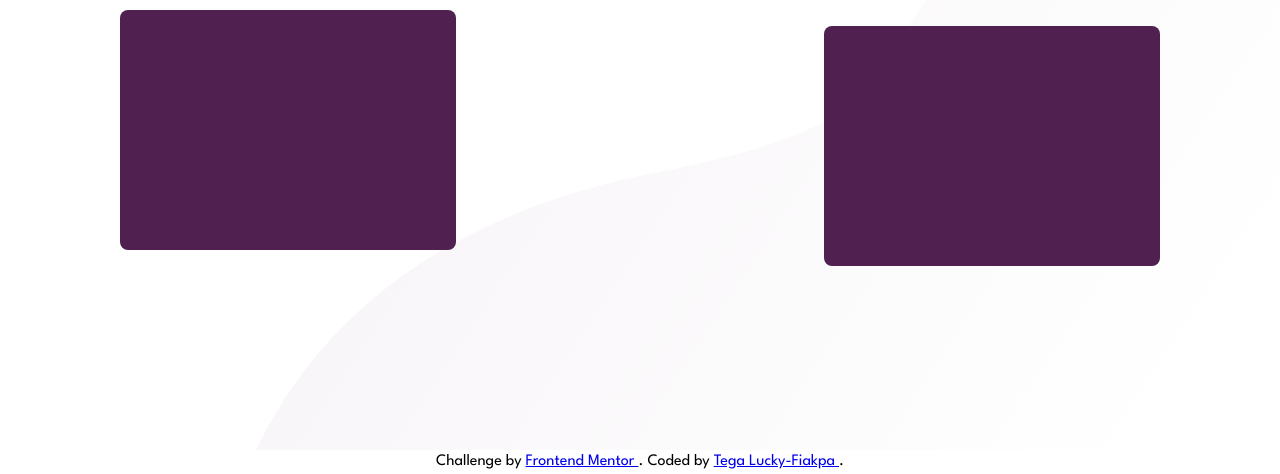
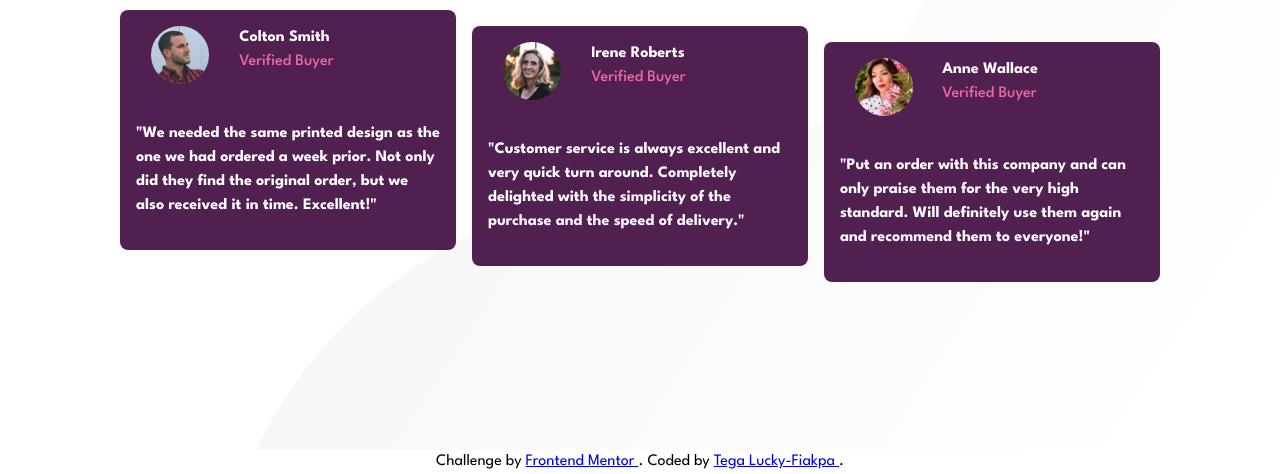
Before and after one commit to tegxy/social-proof-section, a plain HTML site: page index.html in a window 1280 px wide. Shown: the part 350-824 px from the top of the page. Drawn offline with Linux system fonts and the light colour scheme.

Commit message:
comments update

```diff
--- a/index.html
+++ b/index.html
@@ -75,9 +75,52 @@
 			</main>
 
 			<div id="carousel">
-				<div class="comments comment-1"></div>
-				<div class="comments comment-2"></div>
-				<!-- <div class="comments comment-3"></div> -->
+				<div class="comments comment-1">
+					<div class="user">
+						<img
+							class="avi"
+							src="images/image-colton.jpg"
+							alt="pic of colton"
+						/>
+						<div>
+							<div class="buyer-name">Colton Smith</div>
+							<div class="verify">Verified Buyer</div>
+						</div>
+					</div>
+					<div class="quote">
+						"We needed the same printed design as the one we had ordered a week
+						prior. Not only did they find the original order, but we also
+						received it in time. Excellent!"
+					</div>
+				</div>
+				<div class="comments comment-2">
+					<div class="user">
+						<img class="avi" src="images/image-irene.jpg" alt="pic of Irene" />
+						<div>
+							<div class="buyer-name">Irene Roberts</div>
+							<div class="verify">Verified Buyer</div>
+						</div>
+					</div>
+					<div class="quote">
+						"Customer service is always excellent and very quick turn around.
+						Completely delighted with the simplicity of the purchase and the
+						speed of delivery."
+					</div>
+				</div>
+				<div class="comments comment-3">
+					<div class="user">
+						<img class="avi" src="images/image-anne.jpg" alt="pic of Anne" />
+						<div>
+							<div class="buyer-name">Anne Wallace</div>
+							<div class="verify">Verified Buyer</div>
+						</div>
+					</div>
+					<div class="quote">
+						"Put an order with this company and can only praise them for the
+						very high standard. Will definitely use them again and recommend
+						them to everyone!"
+					</div>
+				</div>
 			</div>
 		</div>
 		<footer class="attribution">
```
